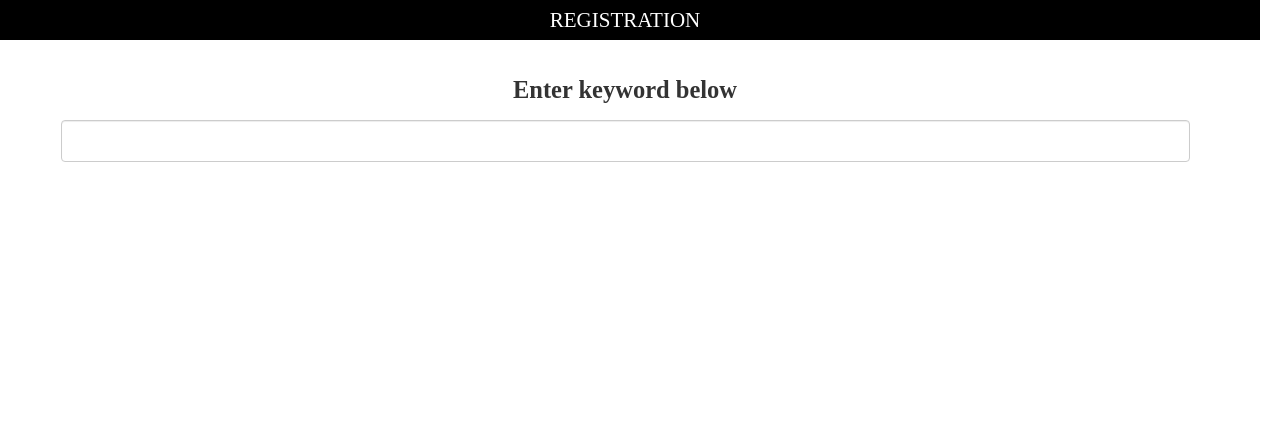
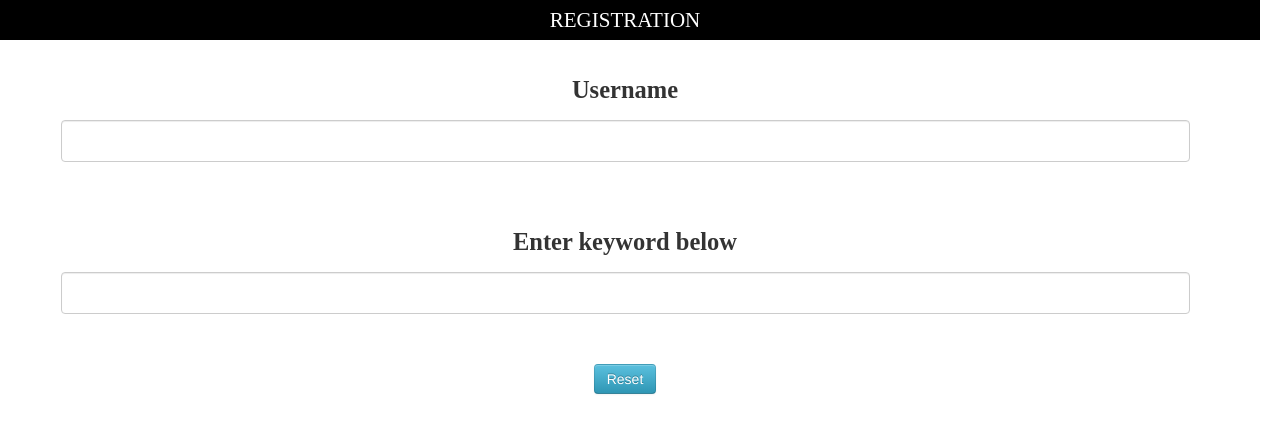
Before and after one commit to jerots/teamgcp, a Django app: page /teamgcp/ in a window 1280 px wide. Shown: the top 433 px of the page. Run offline with Django 3.2, Linux system fonts and the light colour scheme; some libraries are stand-ins or nearby versions.

Commit message:
- add reset button and username field

```diff
--- a/templates/index.html
+++ b/templates/index.html
@@ -22,10 +22,24 @@
     <div class="row">
         <div class="col-xs-12" style="padding:20px;">
 {#            <h1>The quick brown fox jumps over the lazy dog</h1>#}
+            <h3>Username</h3>
+            <input type="text" id="username" class="form-control" style="width:90%;font-size:2em;padding:10px;"/>
+        </div>
+    </div>
+    <div class="row">
+        <div class="col-xs-12" style="padding:20px;">
+{#            <h1>The quick brown fox jumps over the lazy dog</h1>#}
             <h3>Enter keyword below</h3>
             <input type="text" id="replacehere" class="form-control" style="width:90%;font-size:2em;padding:10px;"/>
         </div>
     </div>
+    <div class="row">
+        <div class="col-xs-12" style="padding:20px;">
+{#            <button id="submit" class="btn btn-success">Train!</button>#}
+            <button id="reset" class="btn btn-info">Reset</button>
+        </div>
+    </div>
+
 
 
 </div>
```
Also changed, not shown: static/assets/js/main.js (+26 -12 lines), 1 other file.
